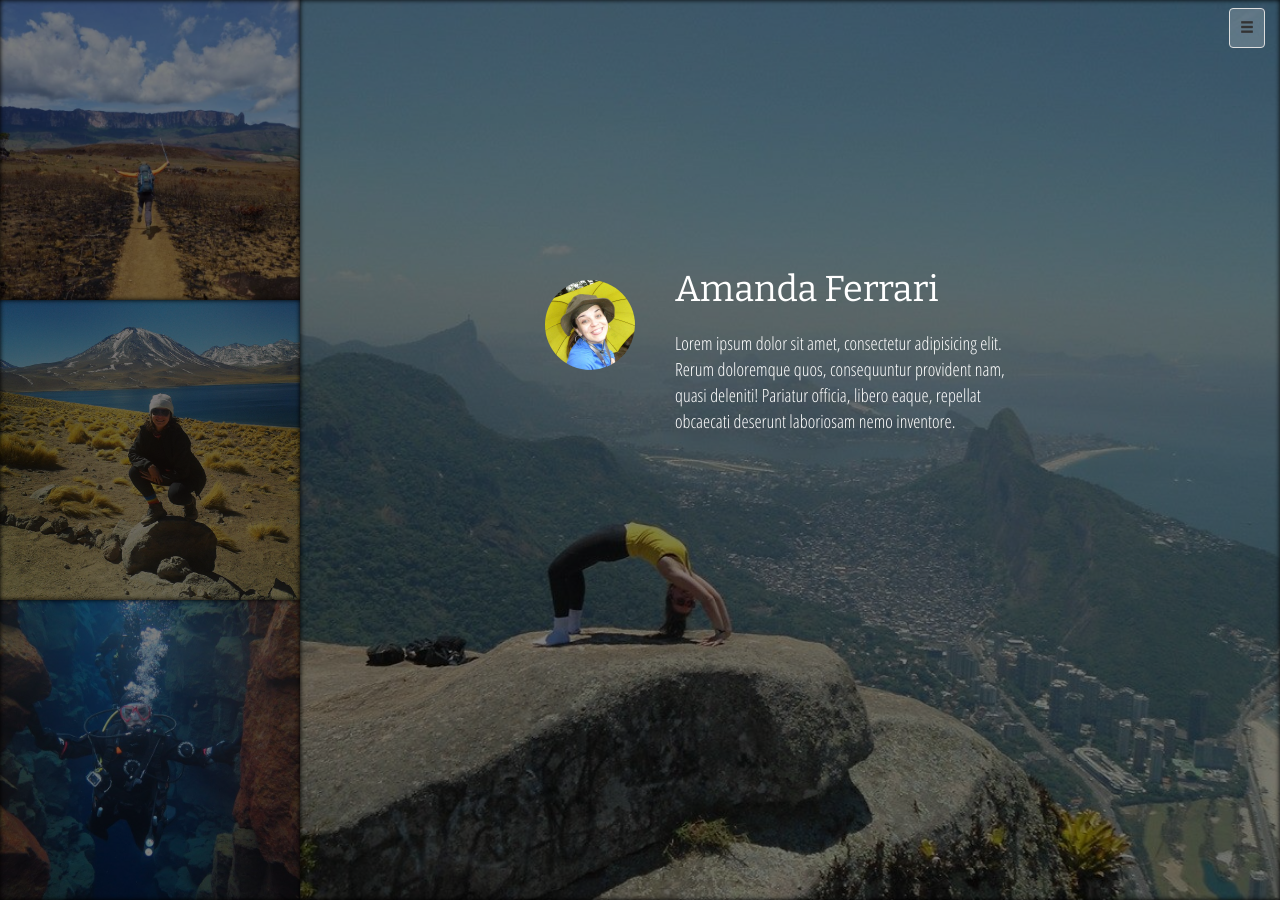
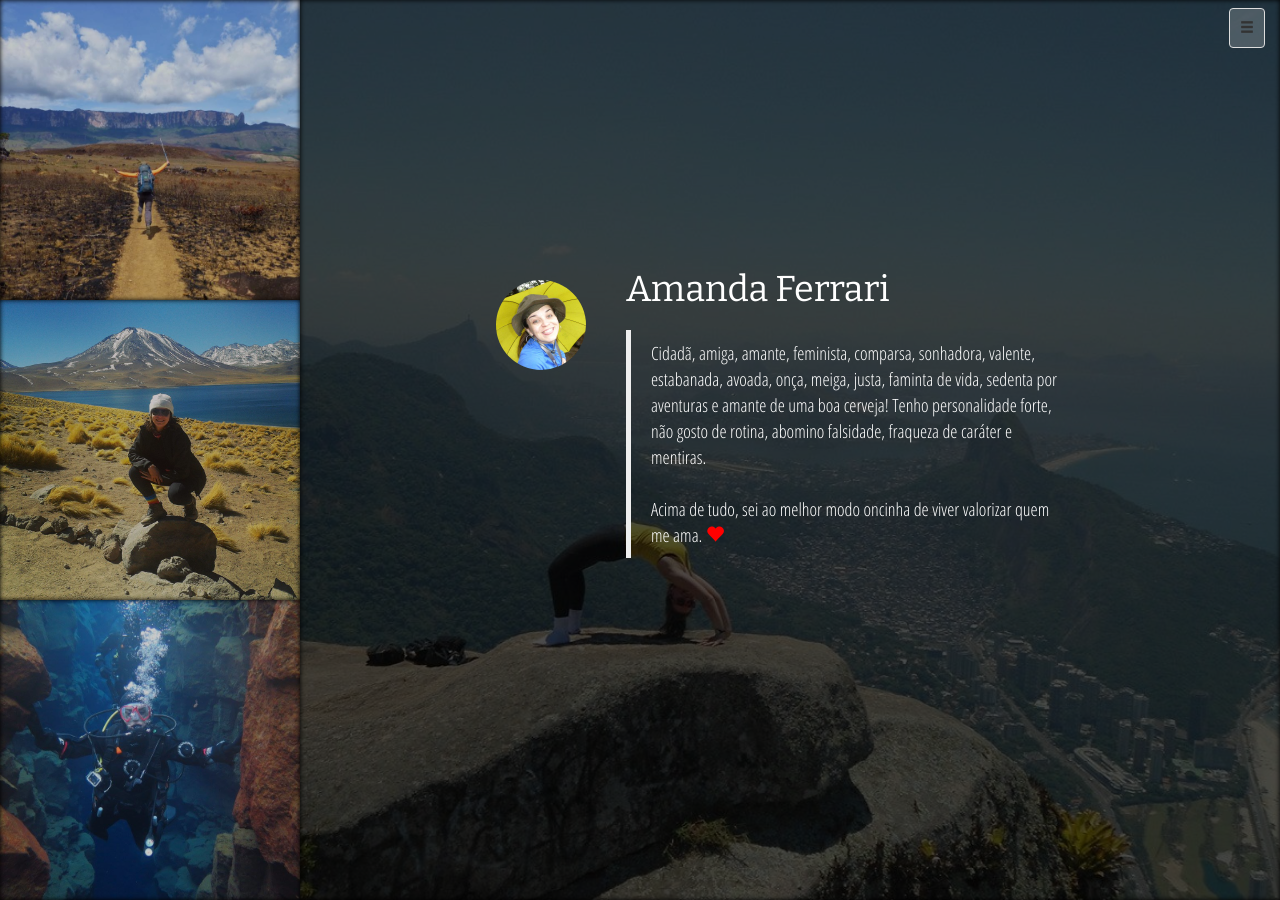
Before and after one commit to amandaferrari/project-grace-marguerite, a Jekyll site: the page built from about/index.html, in a window 1280 px wide. Built offline with Jekyll 4.4.1, drawn with Linux system fonts in a browser that asks for light colours; some web fonts are replaced.

Commit message:
Add blockquote to about/index.html

```diff
--- a/about/index.html
+++ b/about/index.html
@@ -7,22 +7,23 @@ title: Amanda's Blog · Sobre mim
 
 
 <div id="about-me-masthead" class="shadow">
-	<div class="black-overlay"></div>
+	<div class="dark-black-overlay"></div>
 	<div id="me1">
 		<img src="{{ site.baseurl }}/assets/images/thumbnail.jpg" alt="" class="myphoto img-circle" width="90px" height="90px">
 		<main>
 			<h1>Amanda Ferrari</h1>
-			<p>Lorem ipsum dolor sit amet, consectetur adipisicing elit. Rerum doloremque quos, consequuntur provident nam, quasi deleniti! Pariatur officia, libero eaque, repellat obcaecati deserunt laboriosam nemo inventore.</p>
+			<blockquote>Cidadã, amiga, amante, feminista, comparsa, sonhadora, valente, estabanada, avoada, onça, meiga, justa, faminta de vida, sedenta por aventuras e amante de uma boa cerveja! Tenho personalidade forte, não gosto de rotina, abomino falsidade, fraqueza de caráter e mentiras.
+			<br><br>Acima de tudo, sei ao melhor modo oncinha de viver valorizar quem me ama. <span class="glyphicon glyphicon-heart" style="color: red"></span> </blockquote>
 		</main>
 	</div>
 </div>
 
 <div id="me2" class="side-photos shadow">
-	<div class="black-overlay"></div>
+	<div class="light-black-overlay"></div>
 </div>
 <div id="me3" class="side-photos shadow">
-	<div class="black-overlay"></div>
+	<div class="light-black-overlay"></div>
 </div>
 <div id="me4" class="side-photos shadow">
-	<div class="black-overlay"></div>
+	<div class="light-black-overlay"></div>
 </div>
--- a/assets/css/main.css
+++ b/assets/css/main.css
@@ -12,6 +12,16 @@ body {
 
 h1, h2, h3, h4 {
 	font-family: "Bitter", serif;
+}
+
+.dark-black-overlay {
+	position: absolute;
+	top: 0;
+	left: 0;
+	z-index: 10;
+	width: 100%;
+	height: 100%;
+	background-color: rgba(0, 0, 0, 0.7);
 }
 
 .black-overlay {
--- a/travel/country/index.html
+++ b/travel/country/index.html
@@ -13,7 +13,7 @@ title: Amanda's Blog · Países
 			{% assign posts = site.posts | where: "country", flag[0] %}
 				<div class="col-md-3">
 					{% if posts.size == 0 %}
-					<div class="black-overlay"></div>
+					<div class="dark-black-overlay"></div>
 					{% endif %}
 					<a href="#{{ flag[0] }}" data-toggle="tooltip" data-placement="top" title="{{ flag[0] }}""><img src="{{ site.baseurl }}/assets/images/flags/{{ flag[1] }}" alt="{{ flag[0] }}"></a>
 					}
```
Also changed, not shown: _includes/css/about.css (+10 -1 lines), _posts/2016-12-28-another-test-post.md (+2 -2 lines).
